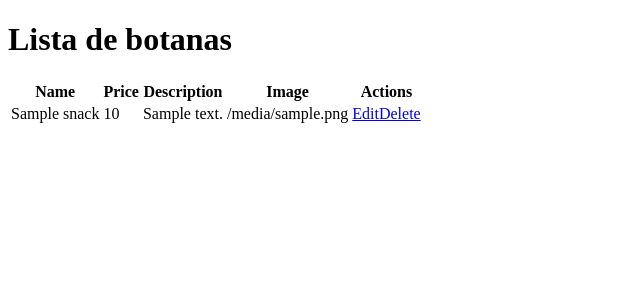
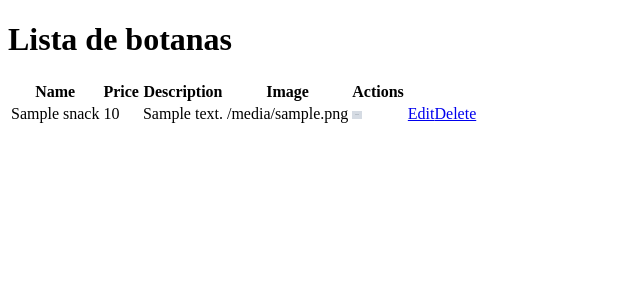
Before and after one commit to Diego448/mini-snacks, a Flask app: page /snacks/all in a window 1280 px wide. Shown: the top 300 px of the page, without its empty margins (0-640 px from the left). Run offline with Flask 2, Linux system fonts and the light colour scheme; a database or web service that is not in the repository returns one stand-in record (Sample ...).

Commit message:
Testing image show

```diff
--- a/templates/snack_list.html
+++ b/templates/snack_list.html
@@ -23,6 +23,7 @@
                         <td>{{ snack['price'] }}</td>
                         <td>{{ snack['description'] }}</td>
                         <td>{{ snack['image'] }}</td>
+                        <td><img src="{{url_for('static', filename='images/' + snack['image'])}}" width="10"></td>
                         <td><a href="#">Edit</a><a href="#">Delete</a></td>
                     </tr>
                 {% endfor %}
```
